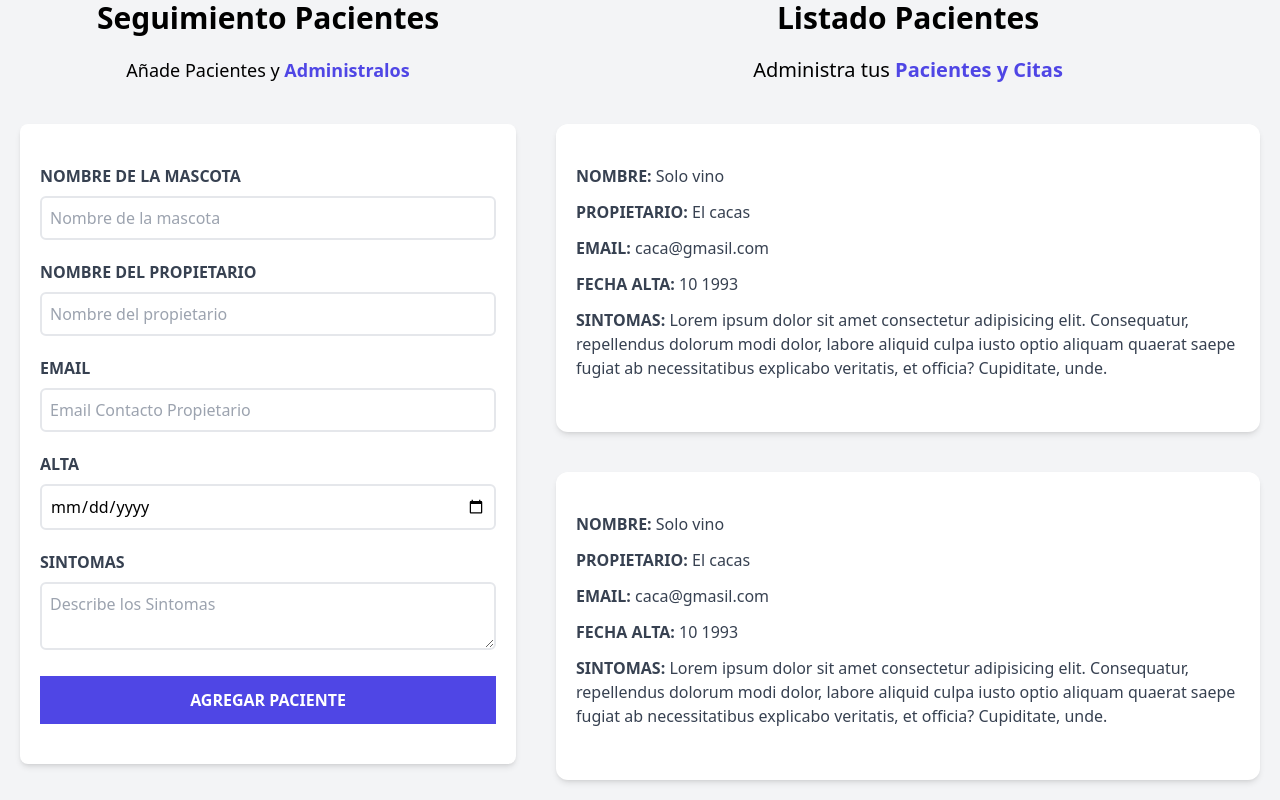
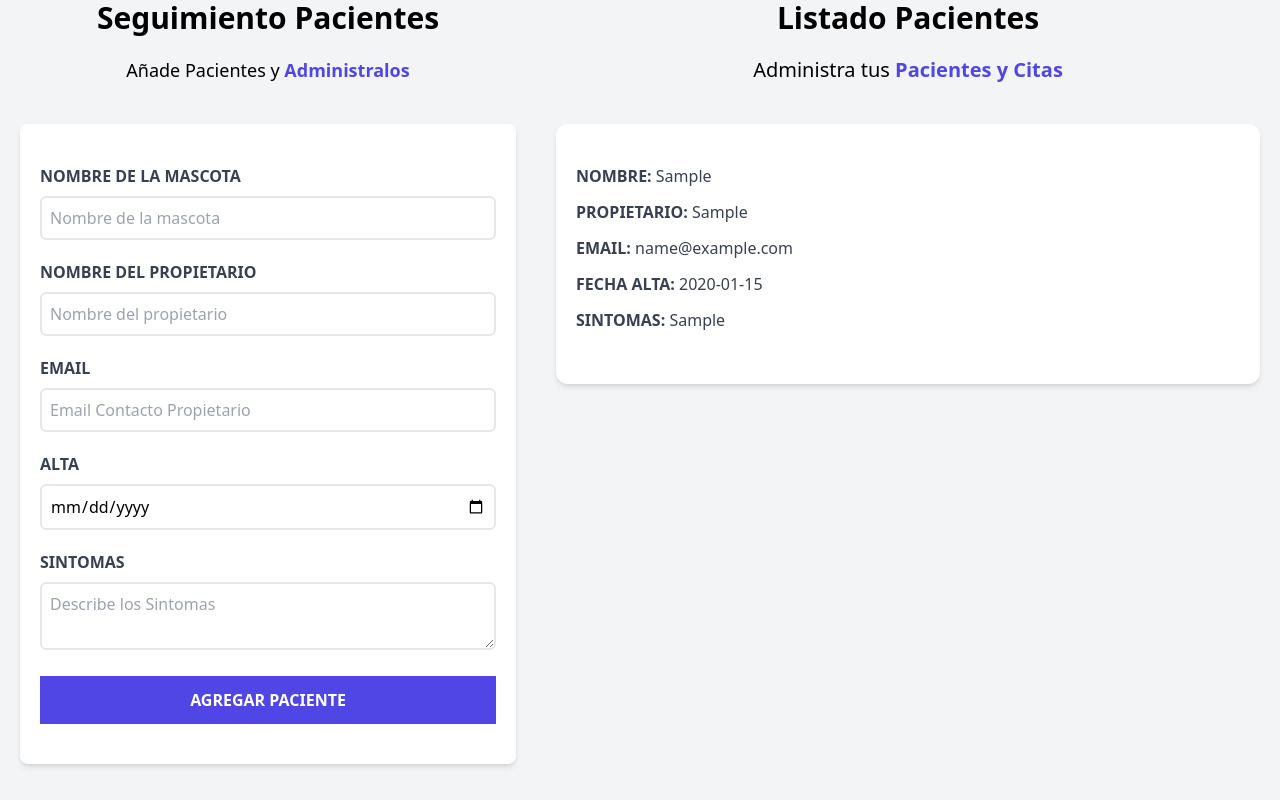
Before and after one commit to ulises58/Citas-react, a React (Vite) app: page / in a window 1280 px wide. Both pictures are taken after typing "Sample", "Sample", "name@example.com", "2020-01-15", "Sample" into the empty fields and a click on the input "Agregar Paciente". Shown: the part 176-976 px from the top of the page. Built offline with nearby package versions, Linux system fonts and the light colour scheme.

Commit message:
Generar un ID para cada paciente

```diff
--- a/src/App.jsx
+++ b/src/App.jsx
@@ -4,7 +4,7 @@ import Formulario from "./components/Formulario"
 import ListadoPacientes from "./components/ListadoPacientes"
 
 function App() {
-  const [pasientes, setPacientes] =  useState([])
+  const [pacientes, setPacientes] =  useState([])
 
   return (
     <div className="container mx-auto mt-20">
@@ -13,9 +13,11 @@ function App() {
         <div className="mt-12 md:flex">
         <Formulario
           setPacientes={setPacientes}
-          pasientes = {pasientes}
+          pacientes = {pacientes}
         />
-        <ListadoPacientes/>
+        <ListadoPacientes
+          pacientes = {pacientes}
+        />
 
         </div>
 
--- a/src/components/Error.jsx
+++ b/src/components/Error.jsx
@@ -1,8 +1,10 @@
 import { useState } from "react"
 
-const Error = ({mensaje}) => {
+const Error = ({children}) => {
   return (
-    <div className="bg-red-800 text-white text-center p-3 uppercase font-bold mb-3 rounded-md"><p>{mensaje}</p></div>
+    <div className="bg-red-800 text-white text-center p-3 uppercase font-bold mb-3 rounded-md">
+            {children}
+        </div>
   )
 }
 
--- a/src/components/Formulario.jsx
+++ b/src/components/Formulario.jsx
@@ -1,7 +1,7 @@
 import { useState, useEffect } from "react";
 import Error from "./Error";
 
-const Formulario = ({setPacientes, pasientes}) =>{
+const Formulario = ({setPacientes, pacientes}) =>{
 
     const [nombre, setNombre] = useState('')
     const [propietario, setPropietario] = useState('')
@@ -10,6 +10,14 @@ const Formulario = ({setPacientes, pasientes}) =>{
     const [sintomas, setSintomas] = useState('')
 
     const [error, setError] = useState(false)
+
+    const generarId = () => {
+        const random =  Math.random.toString(36).substring(2);
+        const fecha = Date.now().toString(36);
+
+        return fecha + random;
+    }
+
     const handleSubmit = (e) => {
         e.preventDefault();
         if([nombre, propietario, email, fecha,sintomas].includes('')){
@@ -24,10 +32,11 @@ const Formulario = ({setPacientes, pasientes}) =>{
                 propietario,
                 email,
                 fecha,
-                sintomas
+                sintomas,
+                id: generarId()
             }
 
-            setPacientes([...pasientes,objetoPaciente])
+            setPacientes([...pacientes,objetoPaciente])
 
             setNombre('')
             setPropietario('')
@@ -46,7 +55,7 @@ const Formulario = ({setPacientes, pasientes}) =>{
                 <span className="text-indigo-600 font-bold">Administralos</span>
             </p>
             <form onSubmit={handleSubmit} className="bg-white shadow-md rounded-lg py-10 px-5">
-                {error && <Error mensaje = 'Todos los campos son obligatorios'/>}
+                {error && <Error><p>Todos los campos son obligatorios</p></Error>}
                 <div className="mb-5">
                     <label htmlFor="mascota" className="block text-gray-700 uppercase font-bold"> Nombre de la mascota</label>
                     <input
--- a/src/components/ListadoPacientes.jsx
+++ b/src/components/ListadoPacientes.jsx
@@ -1,6 +1,6 @@
 import Paciente from "./Paciente";
 
-const ListadoPacientes = () =>{
+const ListadoPacientes = ({pacientes}) =>{
     return(
         <div className="md:w-1/2 lg:w-3/5 md:h-screen overflow-y-scroll">
             <h2 className="font-black text-3xl text-center">Listado Pacientes</h2>
@@ -8,15 +8,16 @@ const ListadoPacientes = () =>{
                 Administra tus {''}
                 <span className="text-indigo-600 font-bold">Pacientes y Citas</span>
             </p>
-            <Paciente/>
-            <Paciente/>
-            <Paciente/>
-            <Paciente/>
-            <Paciente/>
-            <Paciente/>
-            <Paciente/>
-            <Paciente/>
-            <Paciente/>
+
+            {pacientes.map( paciente => (
+                <Paciente
+                    key={paciente.id}
+                    paciente = {paciente}
+                />
+                )
+            )}
+
+
 
         </div>
     )
--- a/src/components/Paciente.jsx
+++ b/src/components/Paciente.jsx
@@ -1,24 +1,25 @@
-const Paciente = () => {
+const Paciente = ({paciente}) => {
+    const { nombre, propietario, email, fecha, sintomas} = paciente;
     return (
         <div className="m-5 my-10 bg-white shadow-md px-5 py-10 rounded-xl">
 
         <p className="font-bold mb-3 text-gray-700 uppercase">Nombre: {''}
-        <span className="font-normal normal-case">Solo vino</span>
+            <span className="font-normal normal-case">{nombre}</span>
         </p>
         <p className="font-bold mb-3 text-gray-700 uppercase">Propietario: {''}
-        <span className="font-normal normal-case">El cacas</span>
+            <span className="font-normal normal-case">{propietario}</span>
         </p>
 
         <p className="font-bold mb-3 text-gray-700 uppercase">Email: {''}
-        <span className="font-normal normal-case">caca@gmasil.com</span>
+            <span className="font-normal normal-case">{email}</span>
         </p>
 
         <p className="font-bold mb-3 text-gray-700 uppercase">Fecha alta: {''}
-        <span className="font-normal normal-case">10 1993</span>
+            <span className="font-normal normal-case">{fecha}</span>
         </p>
 
         <p className="font-bold mb-3 text-gray-700 uppercase">Sintomas: {''}
-        <span className="font-normal normal-case">Lorem ipsum dolor sit amet consectetur adipisicing elit. Consequatur, repellendus dolorum modi dolor, labore aliquid culpa iusto optio aliquam quaerat saepe fugiat ab necessitatibus explicabo veritatis, et officia? Cupiditate, unde.</span>
+            <span className="font-normal normal-case">{sintomas}</span>
         </p>
 
     </div>
```
Lines whose indentation alone changed are shown as unchanged.
